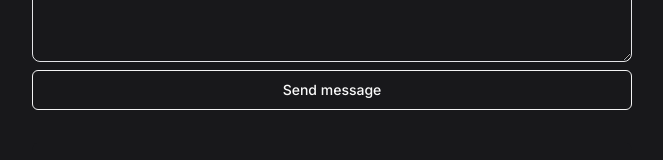
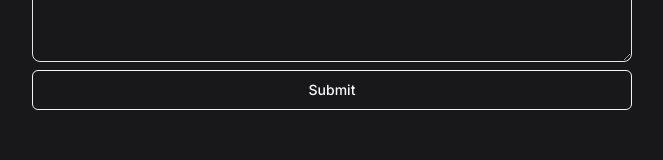
Before and after one commit to seraph27/muen-paper, a Next.js app: page / in a window 1280 px wide. Shown: the part 184-344 px from the top of the page, without its empty margins (308-971 px from the left). Built offline with nearby package versions, Linux system fonts and the light colour scheme.

Commit message:
fix: routes

```diff
--- a/app/page.tsx
+++ b/app/page.tsx
@@ -6,9 +6,9 @@ import { useState } from "react";
 export default function Home() {
     const [textValue, setTextValue] = useState("");
     const [outputText, setOutputText] = useState("This is the output text.");
-
+    //const apiUrl = process.env.REACT_APP_API_URL || 'http://127.0.0.1:5000';
     const handleClick = async () => {
-        const response = await fetch('/api/run-script', {
+        const response = await fetch(`/api/run-script`, {
             method: 'POST',
             headers: {
                 'Content-Type': 'application/json',
@@ -34,7 +34,7 @@ export default function Home() {
                         className="w-full border border-secondary mt-2 hover:bg-foreground"
                         onClick={handleClick}
                     >
-                        Send message
+                        Submit
                     </Button>
                 </div>
                 <div className="h-[200px] rounded-lg text-white bg-primary p-4 overflow-auto w-full">
```
Also changed, not shown: 2 other files (tests, documents, lock files or other folders).
